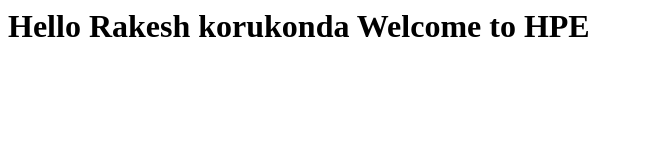
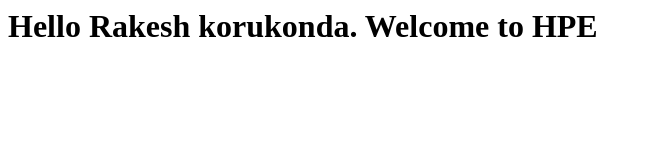
Before and after one commit to rakeshkorukonda2412/phpapp, a plain HTML site: page html/index.html in a window 1280 px wide. Shown: the whole page, without its empty margins (0-651 px from the left). Drawn offline with Linux system fonts and the light colour scheme.

Commit message:
updated index.html

```diff
--- a/html/index.html
+++ b/html/index.html
@@ -1 +1 @@
-<h1> Hello Rakesh korukonda Welcome to HPE</h1>
+<h1> Hello Rakesh korukonda. Welcome to HPE</h1>
```
